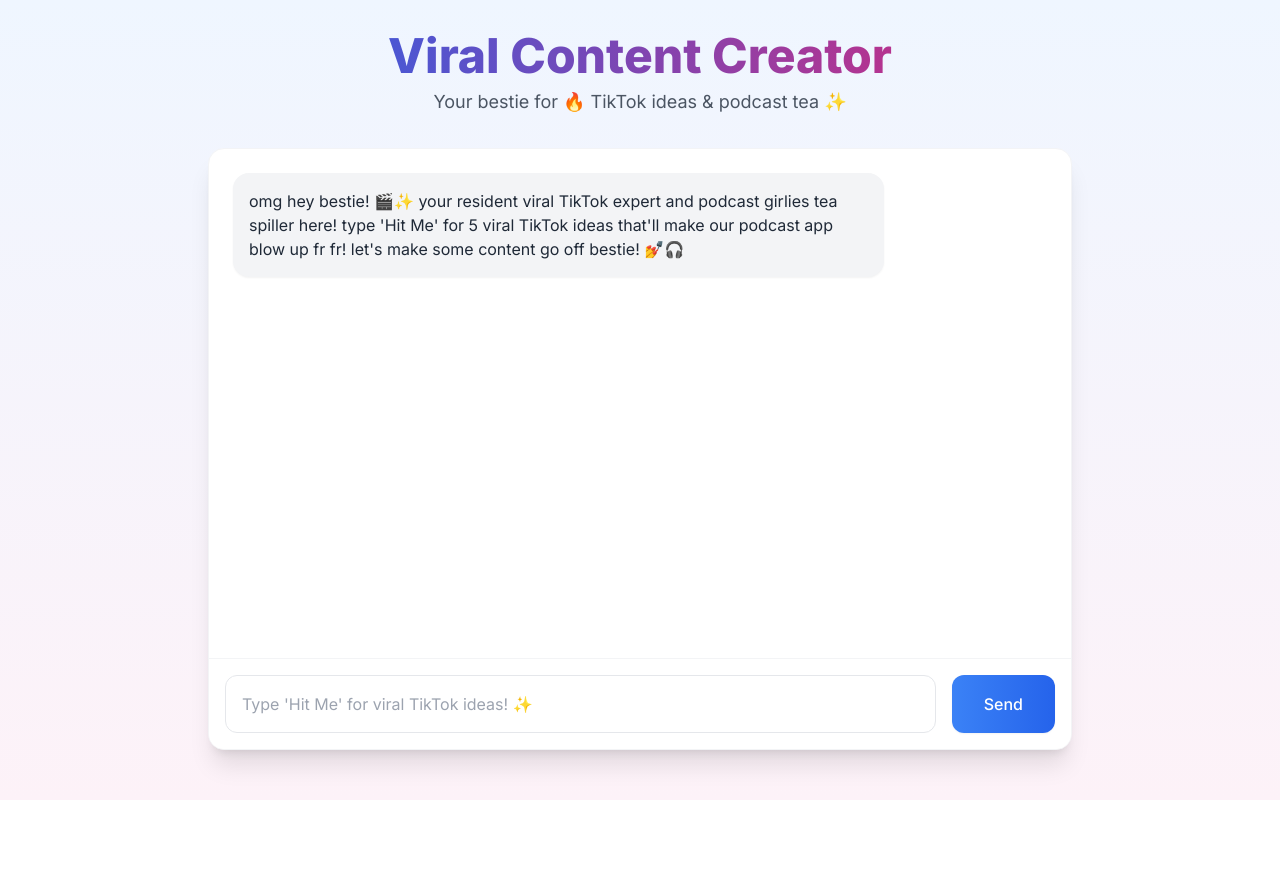
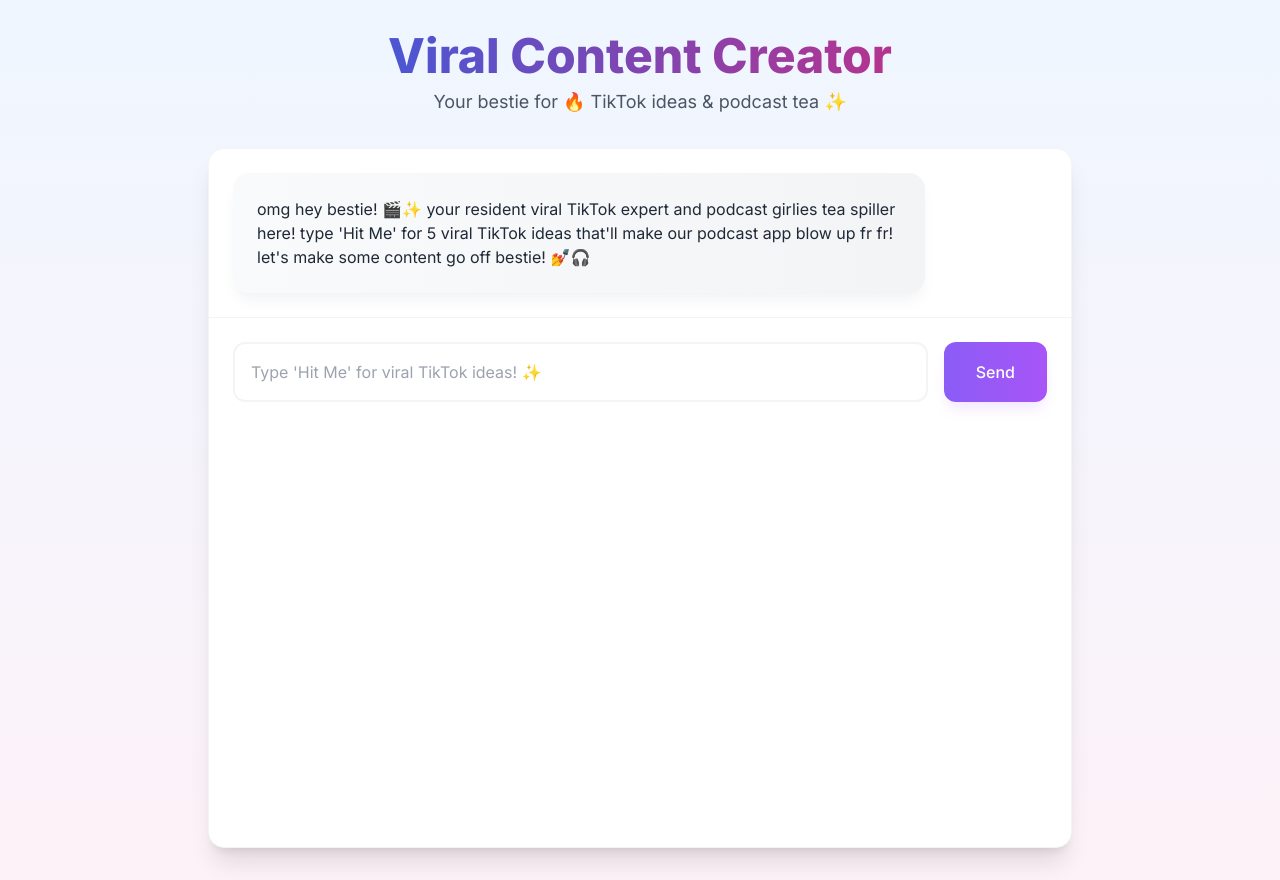
Before and after one commit to RyanSheady/ryan-test-template, a Next.js app: page / in a window 1280 px wide. Before the commit the page ends 800 px from the top, so only its background shows below. Built offline with nearby package versions, Linux system fonts and the light colour scheme.

Commit message:
Update styling with modern design and animations

```diff
--- a/src/app/globals.css
+++ b/src/app/globals.css
@@ -1,3 +1,18 @@
 @tailwind base;
 @tailwind components;
 @tailwind utilities;
+
+@keyframes fadeIn {
+  from {
+    opacity: 0;
+    transform: translateY(10px);
+  }
+  to {
+    opacity: 1;
+    transform: translateY(0);
+  }
+}
+
+.animate-fade-in {
+  animation: fadeIn 0.3s ease-out forwards;
+}
--- a/src/app/page.tsx
+++ b/src/app/page.tsx
@@ -1,4 +1,4 @@
-import Chat from '@/components/Chat';
+import Chat from '../components/Chat';
 
 export default function Home() {
   return (
@@ -15,7 +15,7 @@
         </div>
 
         {/* Chat Container */}
-        <div className="bg-white rounded-2xl shadow-xl border border-gray-100 overflow-hidden">
+        <div className="bg-white rounded-2xl shadow-xl border border-gray-100 overflow-hidden min-h-[700px]">
           <Chat />
         </div>
       </div>
--- a/src/components/Chat.tsx
+++ b/src/components/Chat.tsx
@@ -6,17 +6,17 @@
   const { messages, input, handleInputChange, handleSubmit, isLoading } = useChat();
 
   return (
-    <div className="flex flex-col h-[600px]">
+    <div className="flex flex-col h-full">
       {/* Messages area */}
-      <div className="flex-grow overflow-y-auto p-6 space-y-4">
+      <div className="flex-grow overflow-y-auto p-6 space-y-6">
         {messages.map(m => (
-          <div key={m.id} className={`flex ${m.role === 'user' ? 'justify-end' : 'justify-start'}`}>
+          <div key={m.id} className={`flex ${m.role === 'user' ? 'justify-end' : 'justify-start'} animate-fade-in`}>
             <div
-              className={`p-4 rounded-2xl max-w-[80%] whitespace-pre-wrap shadow-sm ${
+              className={`p-6 rounded-2xl max-w-[85%] whitespace-pre-wrap ${
                 m.role === 'user'
-                  ? 'bg-gradient-to-r from-blue-500 to-blue-600 text-white'
-                  : 'bg-gray-100 text-gray-800'
-              }`}
+                  ? 'bg-gradient-to-r from-violet-500 to-purple-500 text-white shadow-purple-100'
+                  : 'bg-gradient-to-r from-gray-50 to-gray-100 text-gray-800 shadow-gray-100'
+              } shadow-lg`}
             >
               {m.content}
             </div>
@@ -25,13 +25,13 @@
       </div>
 
       {/* Input form - fixed at bottom */}
-      <div className="border-t border-gray-100 p-4 bg-white">
+      <div className="border-t border-gray-100 p-6 bg-white/80 backdrop-blur-sm">
         <form onSubmit={handleSubmit} className="flex space-x-4">
           <input
             value={input}
             onChange={handleInputChange}
             placeholder="Type 'Hit Me' for viral TikTok ideas! ✨"
-            className="flex-grow p-4 rounded-xl border border-gray-200 focus:outline-none focus:ring-2 focus:ring-blue-500 focus:border-transparent"
+            className="flex-grow p-4 rounded-xl border-2 border-gray-100 focus:outline-none focus:ring-2 focus:ring-purple-500 focus:border-transparent text-gray-700 bg-white/50 backdrop-blur-sm"
             disabled={isLoading}
           />
           <button
@@ -39,8 +39,8 @@
             className={`px-8 py-4 rounded-xl font-medium transition-all duration-200 ${
               isLoading
                 ? 'bg-gray-400 cursor-not-allowed'
-                : 'bg-gradient-to-r from-blue-500 to-blue-600 hover:from-blue-600 hover:to-blue-700'
-            } text-white shadow-sm hover:shadow-md`}
+                : 'bg-gradient-to-r from-violet-500 to-purple-500 hover:from-violet-600 hover:to-purple-600'
+            } text-white shadow-lg shadow-purple-100 hover:shadow-purple-200 hover:-translate-y-0.5`}
             disabled={isLoading}
           >
             {isLoading ? '✨ Creating...' : 'Send'}
```
